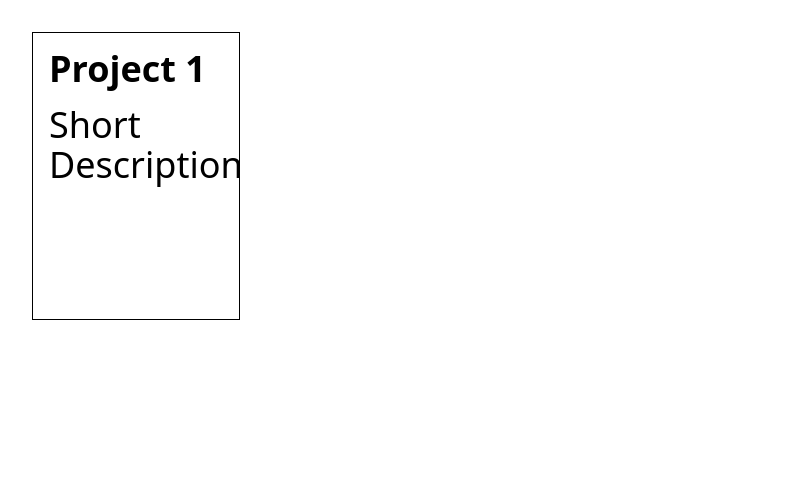
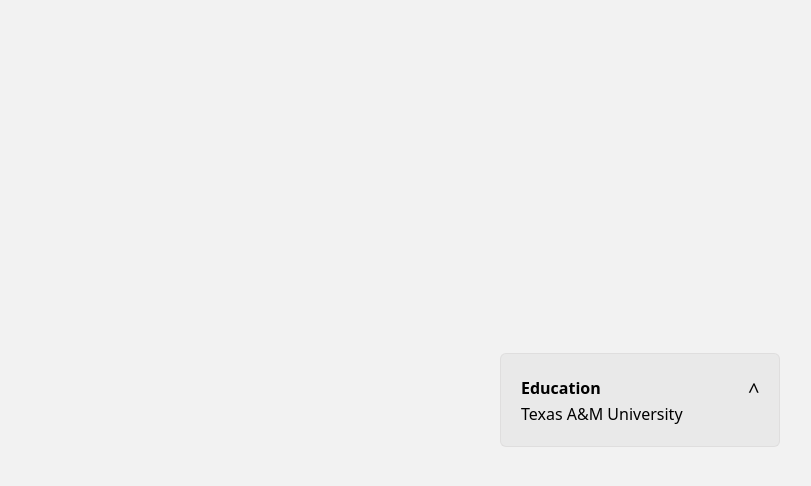
Before and after one commit to JasonIsAzn/Jason-Playground, a React (Create React App) app: page /test in a window 1280 px wide. Shown: the top 486 px of the page, without its empty margins (0-811 px from the left). Built offline with nearby package versions, Linux system fonts and the light colour scheme.

Commit message:
reorganize files

```diff
--- a/public/index.html
+++ b/public/index.html
@@ -9,7 +9,7 @@
   <meta name="description" content="Personal Portfilo" />
   <link rel="apple-touch-icon" href="%PUBLIC_URL%/logo192.png" />
   <link rel="manifest" href="%PUBLIC_URL%/manifest.json" />
-  <title>Jason's Playgroud</title>
+  <title>My Playgroud</title>
 </head>
 
 <body>
--- a/src/components/Landing/About.tsx
+++ b/src/Landing/About.tsx
@@ -21,7 +21,7 @@
                 </div>
                 <div className="col-span-10 col-start-2 lg:col-start-0 lg:col-span-6 flex justify-center items-center">
                     <div className="mt-16 w-1/3 lg:mt-0  lg:w-1/2">
-                        <img src={require("../../assets/profile.jpg")} alt="profile" className="rounded-full" />
+                        <img src={require("../assets/profile.jpg")} alt="profile" className="rounded-full" />
                     </div>
                 </div>
 
--- a/src/components/Landing/Header.tsx
+++ b/src/Landing/Header.tsx
@@ -3,7 +3,7 @@
 import type { Container, Engine, ISourceOptions } from "tsparticles-engine";
 import { loadFull } from 'tsparticles'
 import { loadPolygonMaskPlugin } from "tsparticles-plugin-polygon-mask";
-import sunRise from "../../assets/lines.svg"
+import sunRise from "../assets/lines.svg"
 
 import { Typewriter } from 'react-simple-typewriter'
 
@@ -178,7 +178,7 @@
             </div>
             <button id="go-down-button" onClick={goDown}
                 className="absolute m-6 mr-8 bottom-0 right-0 transform -translate-x-0 -translate-y-0 z-10 animate-bounce object-scale-down h-14  w-14">
-                <img src={require("../../assets/arrow.png")} alt="go Down Button" />
+                <img src={require("../assets/arrow.png")} alt="go Down Button" />
             </button>
         </div >
     );
--- a/src/components/Landing/LandingPage.tsx
+++ b/src/Landing/LandingPage.tsx
@@ -1,5 +1,5 @@
 import Header from './Header';
-import Navbar from './Navbar';
+import Navbar from '../components/Navbar';
 import About from './About';
 import Projects from './Projects'
 import Resume from './Resume'
--- a/src/components/Landing/Projects.tsx
+++ b/src/Landing/Projects.tsx
@@ -8,7 +8,7 @@
 
     return (
         <div id="section-projects" className='flex flex-col justify-center items-center py-12 bg-[#F5F5F1]'>
-            <h1 className='text-5xl md:text-6xl lg:text-8xl font-semibold pb-14'>Projects</h1>
+            <h1 className='text-5xl md:text-6xl lg:text-8xl font-semibold py-14'>Projects</h1>
             <div className="flex flex-row flex-wrap justify-center items-center">
                 <div className="bg-white w-96 h-96 static bg-primary_yellow hover:border-black hover:border hover:border-dashed hover:border-2 rounded border-2"
                     onMouseEnter={() => setSwitchText1(false)}
@@ -18,7 +18,7 @@
                         {switchText1 && (
                             <div className='flex flex-col justify-end'>
                                 <img
-                                    src={require("../../assets/ac_logo.png")}
+                                    src={require("../assets/ac_logo.png")}
                                     alt="aggie compute logo"
                                     className='h-14 w-14'>
                                 </img>
@@ -47,7 +47,7 @@
                         {switchText3 && (
                             <div className='flex flex-col justify-end'>
                                 <img
-                                    src={require("../../assets/shpe.png")}
+                                    src={require("../assets/shpe.png")}
                                     alt="shpe logo"
                                     className='h-14 w-14'>
                                 </img>
@@ -77,7 +77,7 @@
                         {switchText2 && (
                             <div className='flex flex-col justify-end'>
                                 <img
-                                    src={require("../../assets/pizza.png")}
+                                    src={require("../assets/pizza.png")}
                                     alt="pizza logo"
                                     className='h-28 w-28 -m-4 -mb-8'>
                                 </img>
--- a/src/components/Landing/Resume.tsx
+++ b/src/Landing/Resume.tsx
@@ -1,7 +1,7 @@
 import { useState } from 'react';
 const resume_content = [
     { title: 'Education', content: 'Texas A&M University' },
-    { title: 'SKills', content: 'React, TypeScript, Node.js, Express, MongoDB, Python, Java, C++' },
+    { title: 'Skills', content: 'React, TypeScript, Node.js, Express, MongoDB, Python, Java, C++' },
     { title: 'Experience', content: 'N/A' },
 ]
 
@@ -21,10 +21,10 @@
 
 
     return (
-        <div id="section-resume" className='p-4 pt-16 h-full pb-24 bg-[#F5F5F5]'>
+        <div id="section-resume" className='p-4 pt-24 pr-16 h-full pb-24 bg-[#F5F5F5]'>
             <div className="grid grid-cols-12">
-                <div className="col-span-5 col-start-2 space-y-2 my-12 mb-24 ">
-                    <h1 className='text-5xl md:text-6xl lg:text-8xl font-semibold pb-14'>My Resume</h1>
+                <div className="col-span-5 col-start-2 space-y-2 my-12 mb-24">
+                    <h1 className='text-5xl md:text-6xl lg:text-7xl font-bold pb-14'>My Resume</h1>
                     <a
                         href="Jason-Le-Resume.pdf"
                         download="Jason-Le-Resume.pdf"
@@ -34,28 +34,30 @@
                     </a>
                 </div>
 
-                <div className="col-span-5 col-start-2 lg:col-start-0 lg:col-span-6  mt-12 w-full">
-                    <div className="flex-col">
+                <div className="col-span-5 col-start-2 lg:col-start-0 lg:col-span-6 mt-12 w-full ">
+                    <div className="flex-col divide-y-2 divide-black">
+                        <div></div>
                         {resume_content.map((item, index) => (
-                            <div className="p-6 ">
+                            <div className="py-6">
                                 <div
                                     className='flex flex-row justify-between items-center cursor-pointer'
                                     onClick={() => toggle(index)}
                                 >
-                                    <div className="font-semibold text-6xl">
+                                    <div className="font-bold text-7xl">
                                         <h2>{item.title}</h2>
                                     </div>
-                                    <span>{selected === index ? " - " : "+"}</span>
+                                    <span className='text-2xl'>{selected === index ? " - " : "+"}</span>
 
                                 </div>
 
                                 <div
-                                    className={"font-base text-xl" + (selected === index ? " block" : " hidden")}
+                                    className={"font-base text-xl mt-6" + (selected === index ? " block" : " hidden")}
                                 >
                                     {item.content}
                                 </div>
                             </div>
                         ))}
+                        <div></div>
                     </div>
                 </div>
 
--- a/src/components/App/App.tsx
+++ b/src/components/App/App.tsx
@@ -1,5 +1,5 @@
 import { createBrowserRouter, RouterProvider } from "react-router-dom";
-import LandingPage from "../Landing/LandingPage";
+import LandingPage from "../../Landing/LandingPage"
 import Test from "../Test"
 
 const router = createBrowserRouter([
--- a/src/components/Landing/Navbar.tsx
+++ b/src/components/Navbar.tsx
@@ -1,7 +1,6 @@
-import React, { useState } from 'react';
+import { useState } from 'react';
 import { FaBars, FaTimes } from 'react-icons/fa'
 import { HashLink } from 'react-router-hash-link';
-// import { Transition } from '@headlessui/react'
 
 const Navbar = () => {
     const navlinks = [
--- a/src/components/Test.tsx
+++ b/src/components/Test.tsx
@@ -1,30 +1,18 @@
-import React, { useState } from 'react'
 
 function Test() {
-    const [switchText, setSwitchText] = useState(true);
-
-
-
     return (
-        <div>
-            <div className="bg-white w-52 h-72 m-8 static hover:border-black hover:border hover:border-dashed"
-                onMouseEnter={() => setSwitchText(false)}
-                onMouseLeave={() => setSwitchText(true)}
-
-            >
-                <div className="bg-white w-52 h-72 hover:-m-3 border hover:border-primary_yellow border-black absolute  hover:shadow-2xl transition-all duration-150 ease-out hover:ease-in ">
-                    {switchText && (
-                        <div>
-                            <h1 className="m-4 text-4xl font-bold">Project 1</h1>
-                            <p className="m-4 text-4xl">Short Description</p>
-                        </div>
-                    )}
-                    {!switchText && (
-                        <div>
-                            <h1 className="m-4 text-4xl font-bold">Details</h1>
-                            <p className="m-4 text-4xl">Learn More</p>
-                        </div>
-                    )}
+        <div className="bg-[#F2F2F2] h-screen flex justify-center items-center">
+            <div className="list">
+                {/* Items */}
+                <div className="bg-[#E9E9E9] p-5 border border-[#C9C6C655] rounded-md w-[280px] group is-active">
+                    <div className="flex items-center">
+                        <div className="w-full
+                        group-[.is-active]:font-bold">Education</div>
+                        <div className="text-xl rotate-90
+                        group-[.is-active]:rotate-[270deg]">{">"}</div>
+                    </div>
+                    <div className="overflow-hidden max-h-0
+                    group-[.is-active]:max-h-[100px]">Texas A&M University</div>
                 </div>
             </div>
         </div>
```
Also changed, not shown: src/Landing/Contact.tsx (renamed from src/components/Landing/Contact.tsx).
